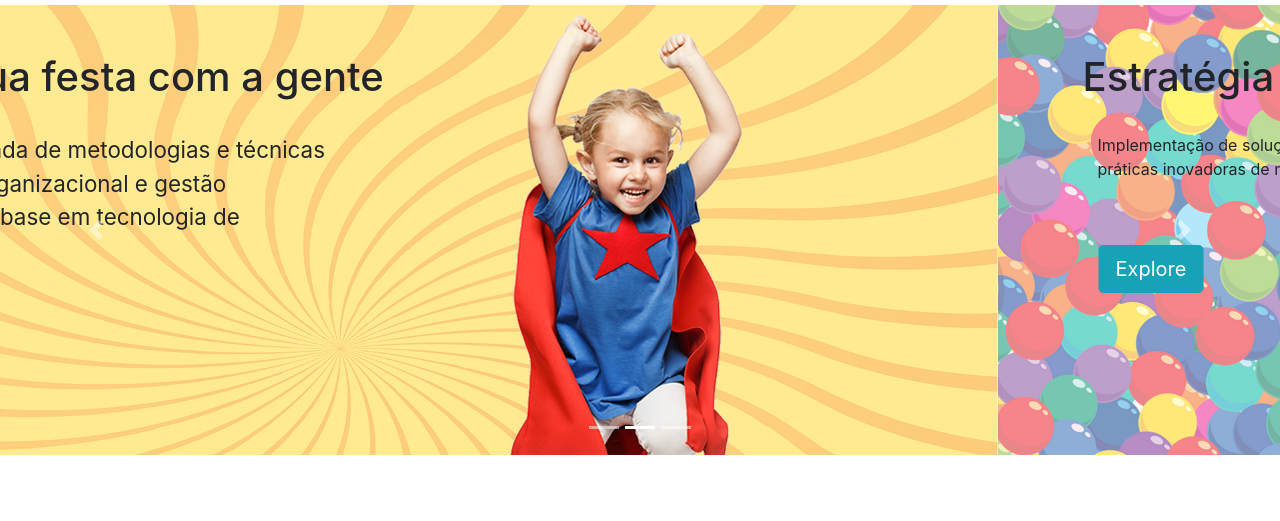
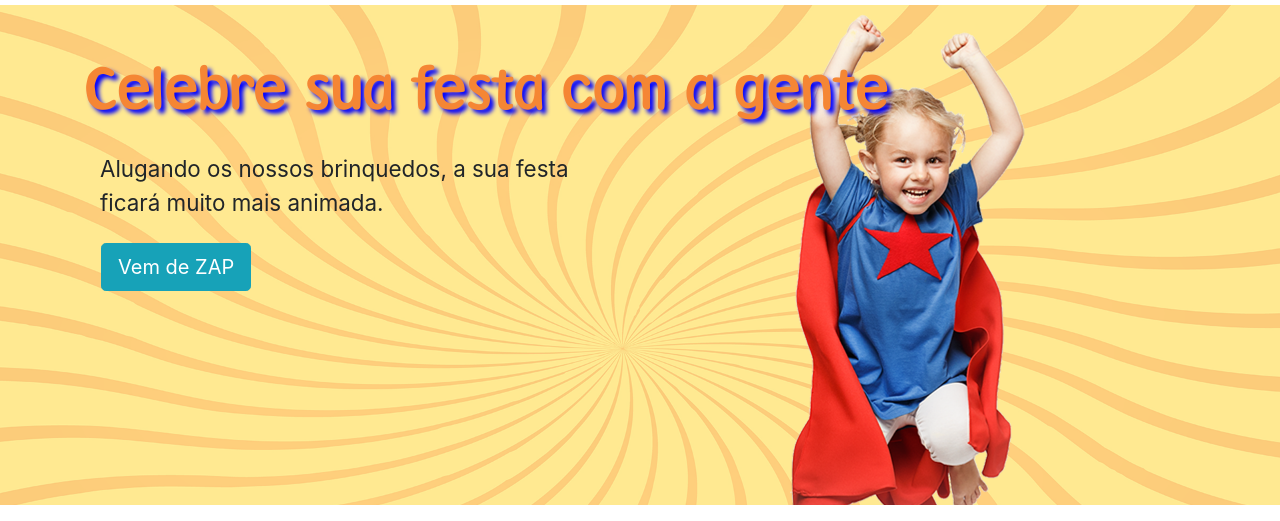
Before and after one commit to douglasfariap/Site-Paulinho, a plain HTML site: page index.html in a window 1280 px wide. Shown: the part 201-722 px from the top of the page. Drawn offline with nearby package versions, Linux system fonts and the light colour scheme.

Commit message:
Update index.html

```diff
--- a/index.html
+++ b/index.html
@@ -66,7 +66,7 @@
     <!--</div>-->
 
 
-      <div class="container  wid-100 " style="padding-left:0px; padding-right:0px;">
+    <!--<div class="container  wid-100 " style="padding-left:0px; padding-right:0px;">
       <div id="carouselExampleControls" class="carousel slide" data-ride="carousel">
         <ol class="carousel-indicators">
             <li data-target="#carouselExampleIndicators" data-slide-to="0" class="active"></li>
@@ -134,7 +134,31 @@
 
     </div>
 
+    </div> fim Banner-->
+
+    <div class="container  wid-100 " style="padding-left:0px; padding-right:0px;"><!--Banner-->
+
+        <div class="carousel-inner">
+            <div class="carousel-item active justify-content-center" style="background-image: url(img/banner-1.png); height:500px; background-size: cover;background-position: center top;">
+                <div class="container ">
+                    <h1 class="pt-5 display-4 toon" style="color:#F58634; text-shadow: 4px 4px 4px blue">Celebre sua festa com a gente</h1>
+
+                    <p class=" col-md-6 pt-4" style="font-size: 1.4em;">Alugando os nossos brinquedos, a sua festa ficará muito mais animada.
+                    </p>
+                    <div class="row">
+                        <div class="col-md-6">
+                            <div class="d-md-flex d-none pl-3 pt-2 justify-content-start" style="bottom:80px; left:150px;"><a href="alavancagem-tecnologica.html" class="btn btn-info btn-lg mb-4"> Vem de ZAP</a></div>
                         </div>
+                    </div>
+                </div>
+            </div>
+
+        </div>
+
+    </div>
+
+    </div><!--fim Banner-->
+
       <div class="container mt-5">
         <div class="row">
             <div class="col-md-5 d-none d-md-block" >
@@ -279,7 +303,7 @@
               <ul class="text-center ">
                 <li> <i class="fas fa-map-marker-alt"></i> Miguel Couto - Nova Iguaçu</li>
                 <li> <i class="fab fa-whatsapp"></i> (21) 98576-9620</li>
-                <li><i class="fab fa-whatsapp"></i> (21) 9699-25017</li>
+                <li><i class="fab fa-whatsapp"></i> (21) 96992-5017</li>
                 <li> <i class="fas fa-envelope"></i> jocelenepereira@hotmail.com</li>
               </ul>
               <div class=" pt-3 d-flex m-auto justify-content-center" >
```
Lines whose indentation alone changed are shown as unchanged.
